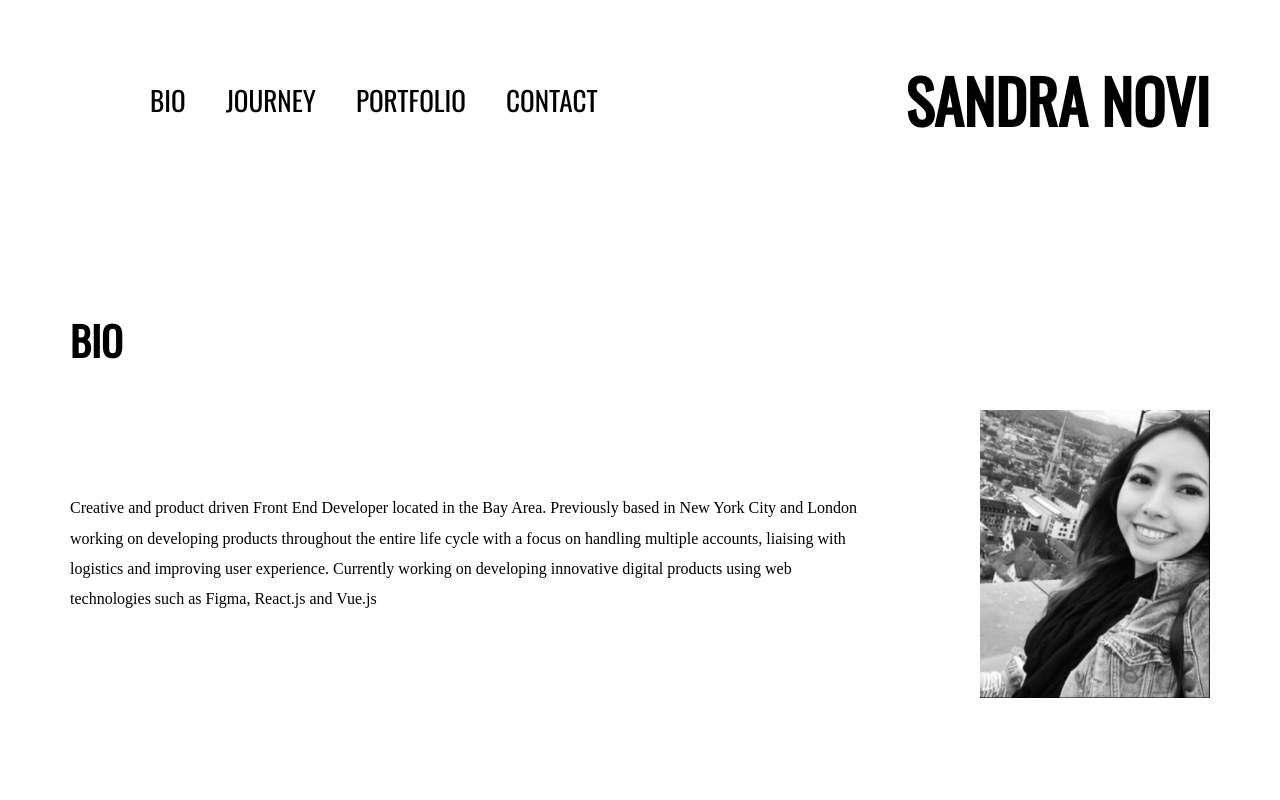
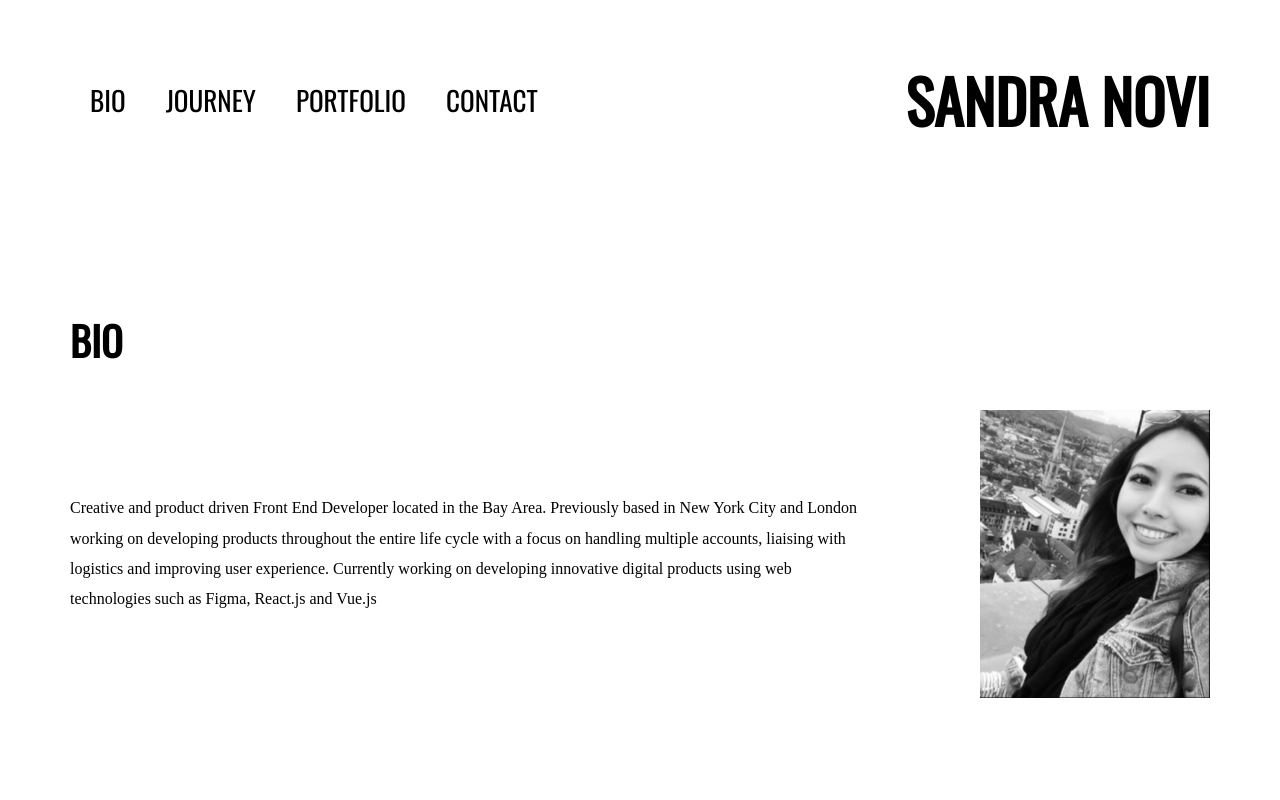
Before and after one commit to sandritaa/milenasatelier, a React (Create React App) app: page / in a window 1280 px wide. Shown: the top 800 px of the page. Built offline with nearby package versions, Linux system fonts and the light colour scheme; a web font is replaced by a local one.

Commit message:
navbar li lineup

```diff
--- a/src/index.css
+++ b/src/index.css
@@ -111,7 +111,7 @@ ul {
 
 .navbar ul {
   display: flex;
-  padding-left: 60px;
+  padding-left: -10px;
 }
 
 .navbar a {
```
